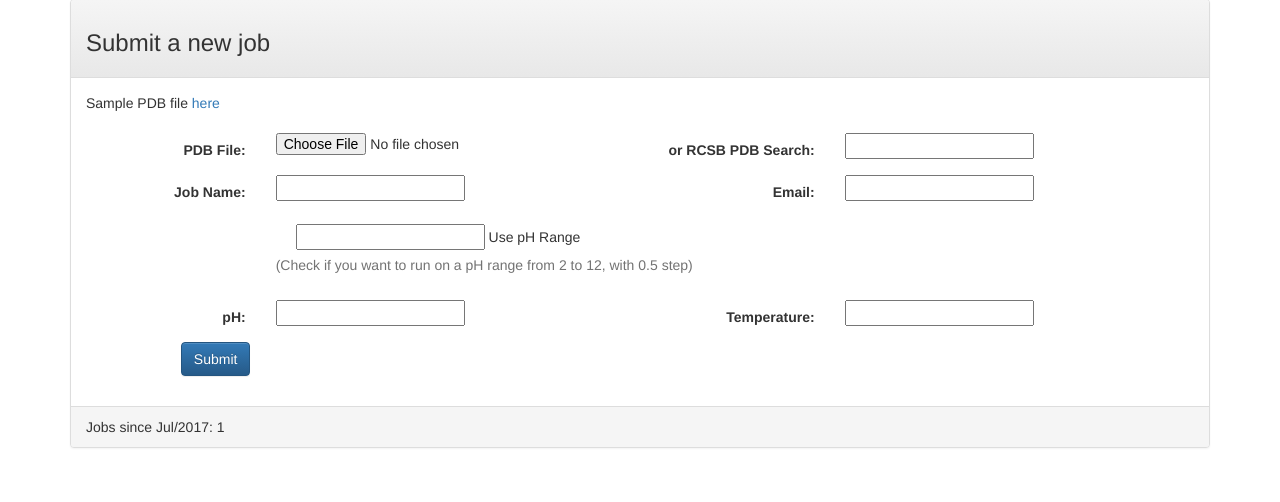
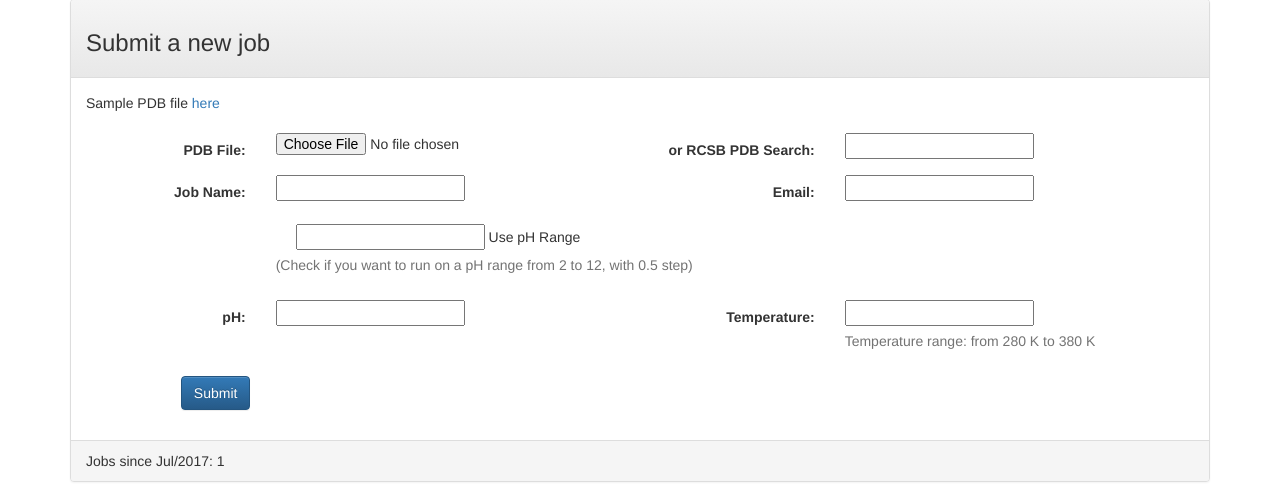
Before and after one commit to brunorf/tksamc_web, a Django app: template main/templates/main/index.html in a window 1280 px wide. Shown: the part 434-936 px from the top of the page. Before the commit the page ends 882 px from the top, so only its background shows below. Run offline with Django 3.2, Linux system fonts and the light colour scheme; the template is opened without the code that fills it: most values are stand-ins (such as "Sample title", 1, 10 or a date in 2020); form fields are guessed from the names that the template uses; some libraries are stand-ins or nearby versions.

Commit message:
Help para falar do range de temperatura

```diff
--- a/main/templates/main/index.html
+++ b/main/templates/main/index.html
@@ -60,6 +60,7 @@
                     <label class="col-sm-2 control-label" for="{{ form.temperature.name }}">Temperature:</label>
                     <div class="col-sm-4{% if form.temperature.errors %} has-error{% endif %}">
                         {% render_field form.temperature class="form-control" %}
+                        <span class="help-block">Temperature range: from 280 K to 380 K</span>
                     </div>
                 </div>
                 <div class="form-group">
```
